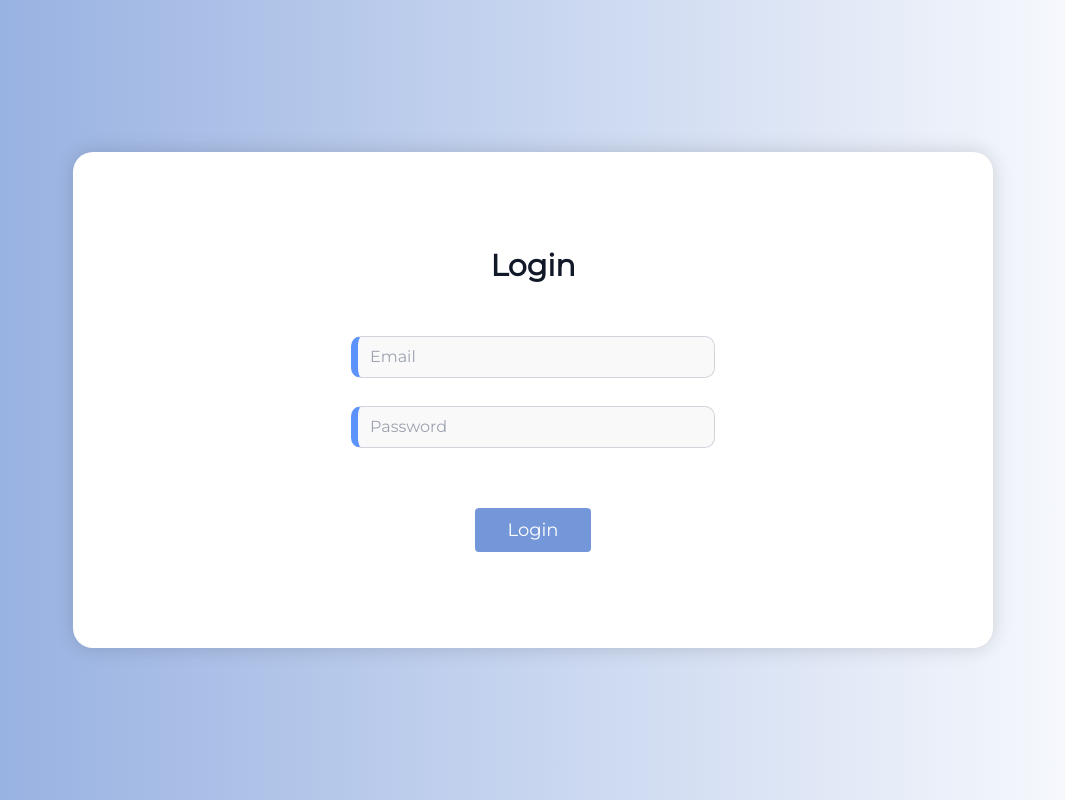
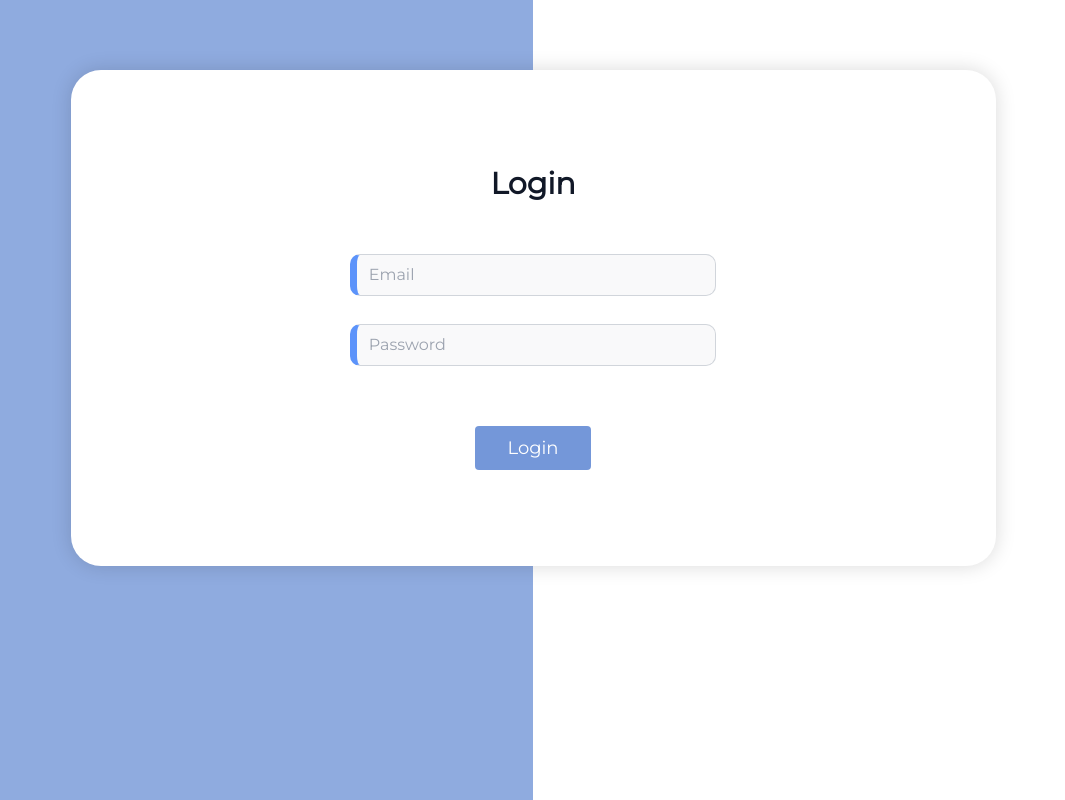
Before and after one commit to AzaanUllah-Khan/Final-Hackathon, a Next.js app: page /Home in a window 1280 px wide. Shown: the whole page, without its empty margins (107-1172 px from the left). Built offline with nearby package versions, Linux system fonts and the light colour scheme.

Commit message:
Home Page Ui Completed

```diff
--- a/src/app/Attendance/page.js
+++ b/src/app/Attendance/page.js
@@ -37,7 +37,6 @@ const Attendance = () => {
                         >
                             Logout
                         </button>
-
                     </div>
                 </aside>
                 <div className="p-10 w-full">
--- a/src/app/Home/page.js
+++ b/src/app/Home/page.js
@@ -28,8 +28,10 @@ const ContactSection = () => {
         }
     }
     return (
-        <section className="text-gray-600 body-font relative height-auto" style={{ fontFamily: "Montserrat", height: "100vh", display: "flex", justifyContent: "center", alignItems: "center", backgroundImage: 'linear-gradient(to right, #8fabdf, #ffffff)', paddingRight: "180px", paddingLeft: "180px" }}>
-            <div className="container px-20 py-24 mx-auto" style={{ boxShadow: "0px 0px 20px rgba(0,0,0,0.15)", backgroundColor: "#fff", borderRadius: "20px" }}>
+        <section className="text-gray-600 body-font relative height-auto" style={{ fontFamily: "Montserrat", height: "100vh", display: "flex", width:"100%" }}>
+            <div style={{backgroundColor:"#8fabdf",height:"100vh",width:"50%"}}></div>
+            <div style={{backgroundColor:"fff",height:"100vh",width:"50%"}}></div>
+            <div className="container px-20 py-24 mx-auto" style={{ boxShadow: "0px 0px 20px rgba(0,0,0,0.15)", backgroundColor: "#fff", borderRadius: "30px",position:"absolute",width:"925px",top:"70px",right:0,left:0,marginLeft:"auto",marginRight:"auto" }}>
                 <div className="flex flex-col text-center w-full mb-2">
                     <h1 className="sm:text-3xl text-2xl font-medium title-font mb-10 text-gray-900" style={{ fontWeight: "bold" }}>Login</h1>
                 </div>
```
